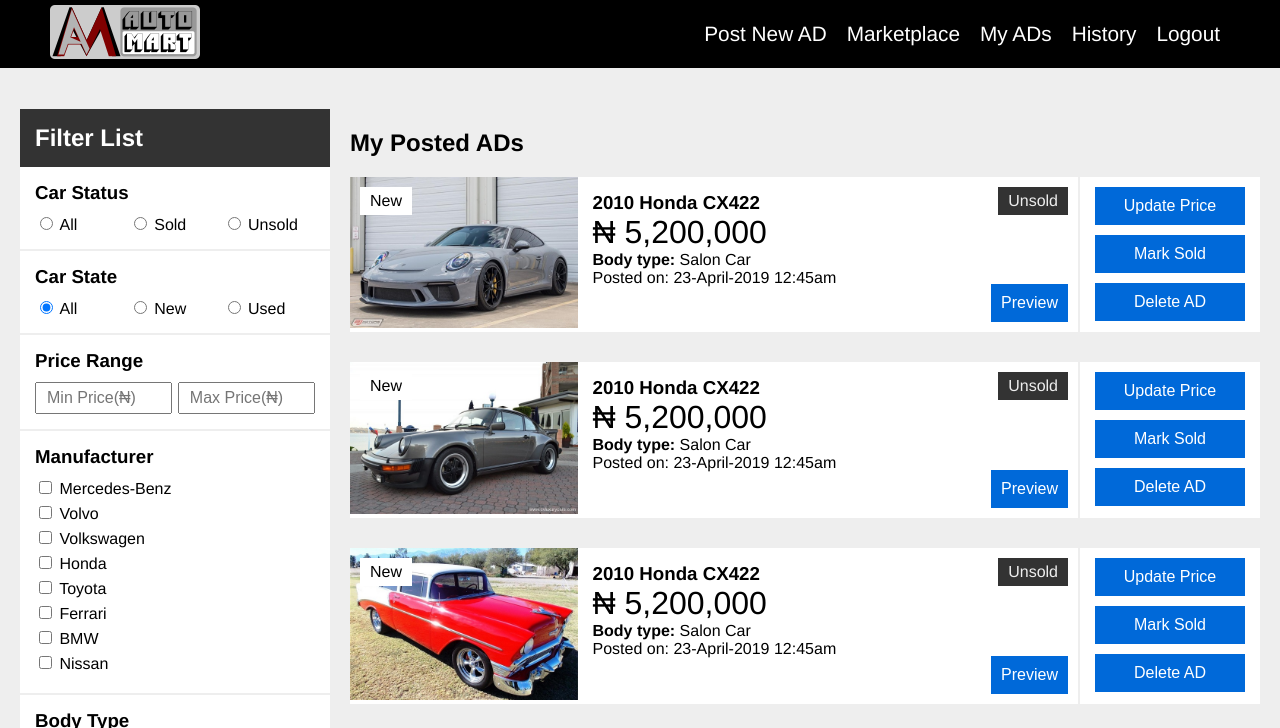
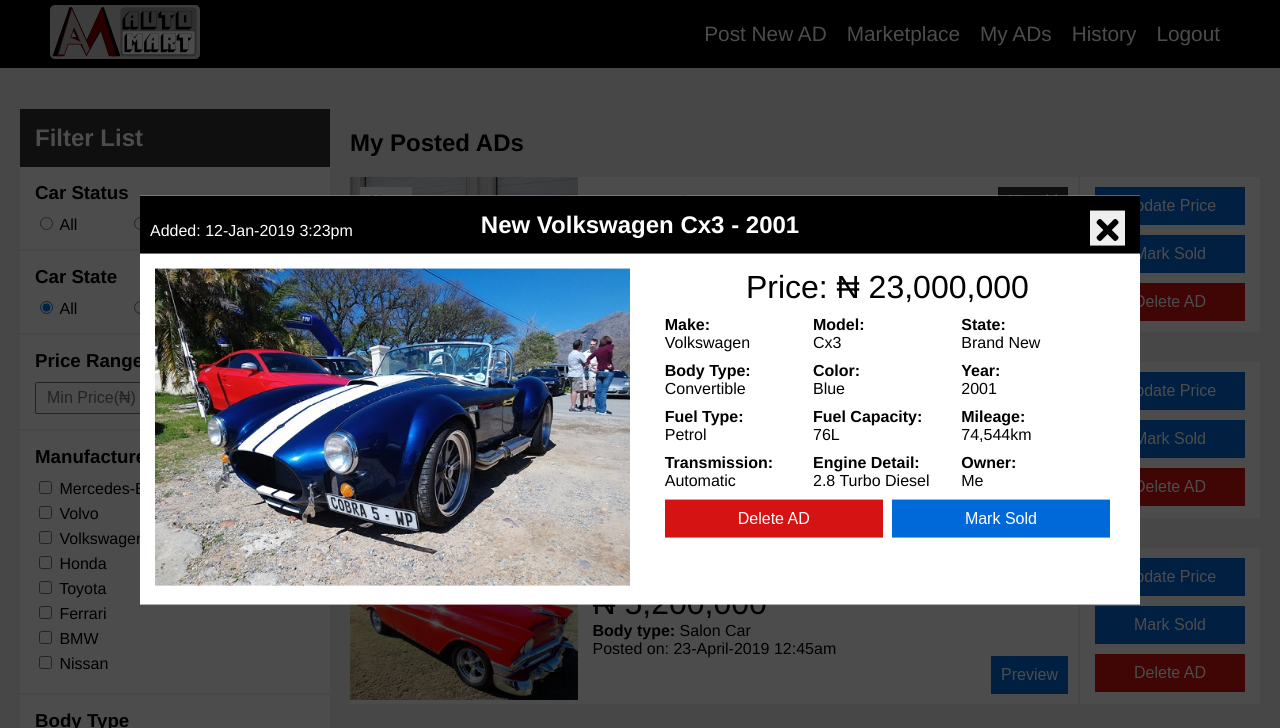
Before and after one commit to chuksjoe/AutoMart, a plain HTML site: page UI/html-pages/my-posted-ads.html in a window 1280 px wide. Shown: the top 728 px of the page. Drawn offline with Linux system fonts and the light colour scheme.

Commit message:
feature(my-posted-ads):add modal view for specific car preview to my-posted-ads page ui

```diff
--- a/UI/css/general.css
+++ b/UI/css/general.css
@@ -76,6 +76,12 @@
 .btn:hover {
 	background-color: #2993E2;
 	transition: all 0.3s ease-out;
+}
+.delete {
+	background-color: #D61313;
+}
+.delete:hover {
+	background-color: #B71513;
 }
 .btn-group {}
 .full-btn {
--- a/UI/html-pages/my-posted-ads.html
+++ b/UI/html-pages/my-posted-ads.html
@@ -290,6 +290,41 @@
 			</footer>
 		</div>
 
-
+		<!-- Modal view to view a specific car -->
+		<div id="car-preview-overlay" class="overlay">
+			<div class="lg-m-v">
+				<h2 class="modal-header">New Volkswagen Cx3 - 2001</h2>
+				<p id="added-date">Added: 12-Jan-2019 3:23pm</p>
+				<div id="close-car-preview" class="fa fa-times close-btn"></div>
+				<div class="modal-body">
+					<div class="car-view-detail flex-container">
+						<div class="car-view-image">
+							<img src="../images/car-samples/car-sample-10.jpg">
+						</div>
+						<div class="car-view-main-desc">
+							<p class="c-price">Price: &#8358 23,000,000</p>
+							<div id="prop-list" class="flex-container">
+								<p class="prop"><b>Make:</b><br>Volkswagen</p>
+								<p class="prop"><b>Model:</b><br>Cx3</p>
+								<p class="prop"><b>State:</b><br>Brand New</p>
+								<p class="prop"><b>Body Type:</b><br>Convertible</p>
+								<p class="prop"><b>Color:</b><br>Blue</p>
+								<p class="prop"><b>Year:</b><br>2001</p>
+								<p class="prop"><b>Fuel Type:</b><br>Petrol</p>
+								<p class="prop"><b>Fuel Capacity:</b><br>76L</p>
+								<p class="prop"><b>Mileage:</b><br>74,544km</p>
+								<p class="prop"><b>Transmission:</b><br>Automatic</p>
+								<p class="prop"><b>Engine Detail:</b><br>2.8 Turbo Diesel</p>
+								<p class="prop"><b>Owner:</b><br>Me</p>
+							</div>
+							<div class="btn-group flex-container">
+								<button class="delete half-btn btn">Delete AD</button>
+								<button class="half-btn btn">Mark Sold</button>
+							</div>
+						</div>
+					</div>
+				</div>
+			</div>
+		</div>
 	</body>
 </html>
```
Also changed, not shown: UI/html-pages/admin.html (+10 -10 lines).
